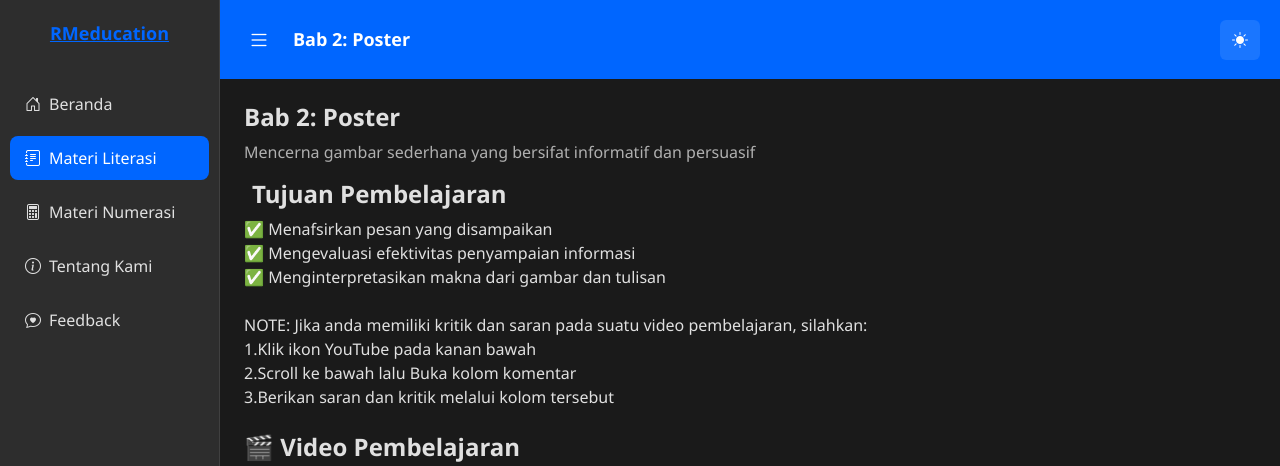
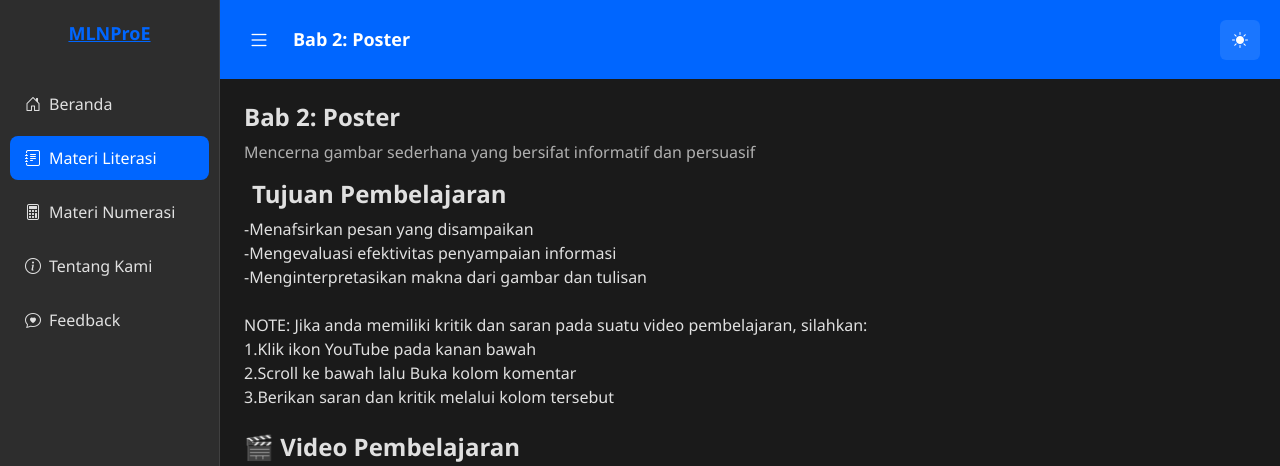
Before and after one commit to BMoss160709IT/SistemOptimasiPromptMultiKriteria, a plain HTML site: page literasi bab2.html in a window 1280 px wide. Shown: the top 466 px of the page. Drawn offline with nearby package versions, Linux system fonts and the light colour scheme; some icons are missing.

Commit message:
Update sidebar brand name and learning objectives format

```diff
--- a/literasi bab2.html
+++ b/literasi bab2.html
@@ -281,7 +281,7 @@
 
 <!-- Sidebar -->
 <div class="sidebar" id="sidebar">
-  <a href="#" class="brand">RMeducation</a>
+  <a href="#" class="brand">MLNProE</a>
   <ul class="nav flex-column">
     <li class="nav-item">
       <a href="Indexx.html" class="nav-link">
@@ -337,9 +337,9 @@
     <div class="mb-4">
       <h4 class="fw-bold"><i class="bi bi-target me-2"></i>Tujuan Pembelajaran</h4>
       <ul class="list-unstyled">
-        <li>✅ Menafsirkan pesan yang disampaikan</li>
-        <li>✅ Mengevaluasi efektivitas penyampaian informasi</li>
-        <li>✅ Menginterpretasikan makna dari gambar dan tulisan</li>
+        <li>-Menafsirkan pesan yang disampaikan</li>
+        <li>-Mengevaluasi efektivitas penyampaian informasi</li>
+        <li>-Menginterpretasikan makna dari gambar dan tulisan</li>
       </ul>
     </div>
     <div class="mb-4">
```
